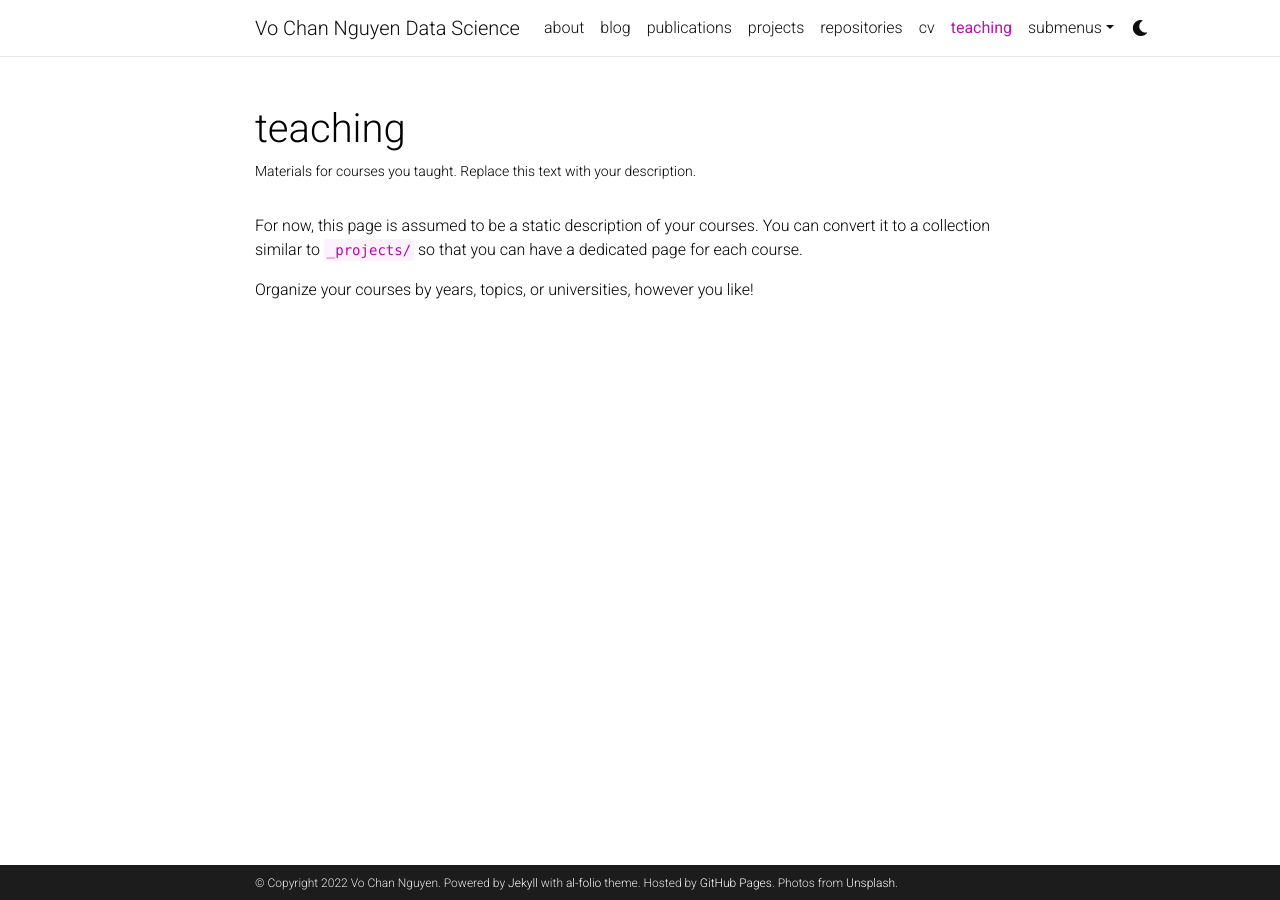
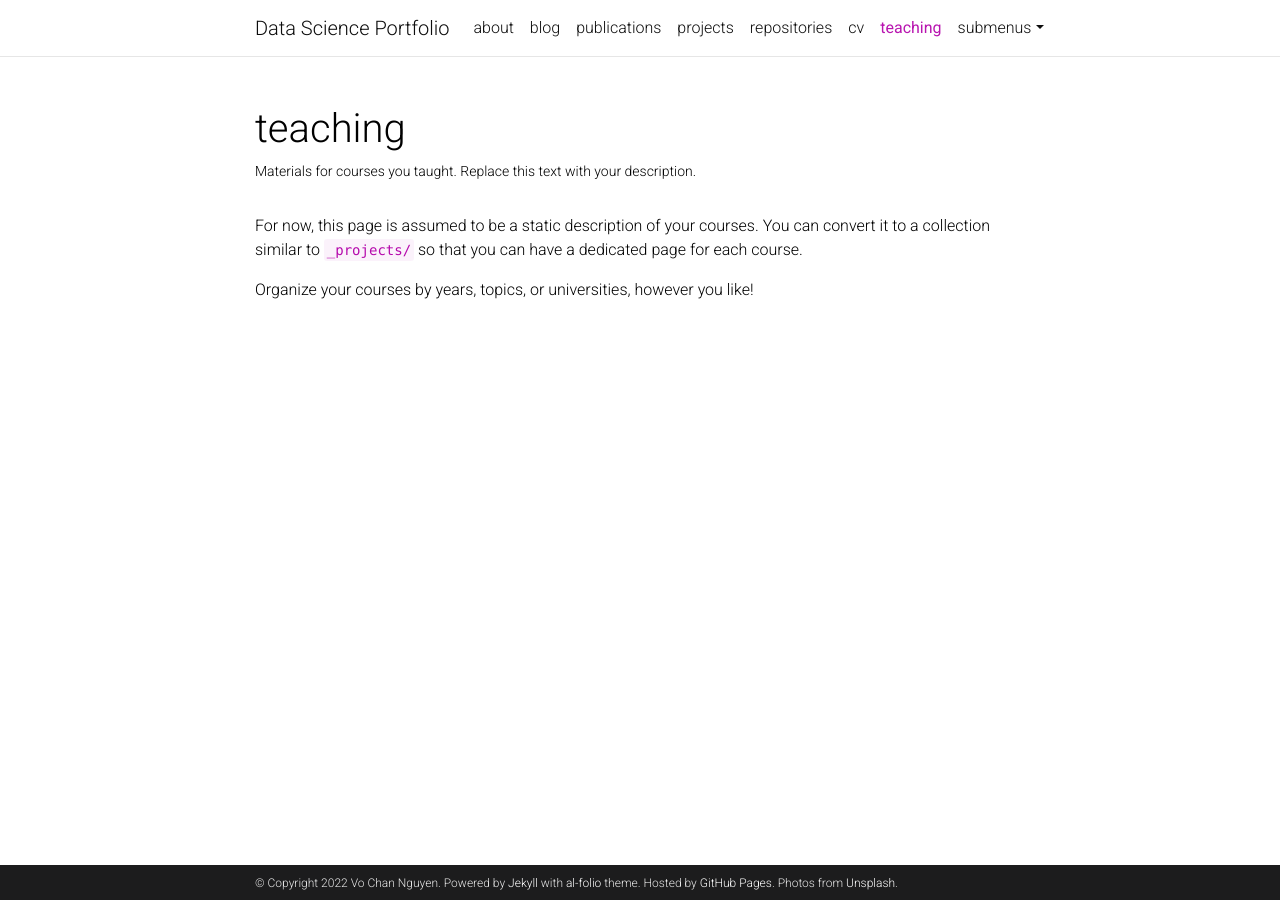
Before and after one commit to Vochannguyen/vochannguyen.github.io, a Jekyll site: the page built from _pages/teaching.md, in a window 1280 px wide. Built offline with Jekyll 4.4.1, drawn with Linux system fonts in a browser that asks for light colours; comment, search, counter and statistics services are not loaded; a style sheet for code colours, icons or effects is not loaded.

Commit message:
Update _config.yml

```diff
--- a/_config.yml
+++ b/_config.yml
@@ -2,7 +2,7 @@
 # Site settings
 # -----------------------------------------------------------------------------
 
-title: Vo Chan Nguyen Data Science # the website title (if blank, full name will be used instead)
+title: Data Science Portfolio # the website title (if blank, full name will be used instead)
 first_name: Vo
 middle_name: Chan
 last_name: Nguyen
@@ -317,7 +317,7 @@ enable_masonry:             true   # enables automatic project cards arangement
 enable_math:                true   # enables math typesetting (uses MathJax)
 enable_tooltips:            false  # enables automatic tooltip links generated
                                    # for each section titles on pages and posts
-enable_darkmode:            true   # enables switching between light/dark modes
+enable_darkmode:            false   # enables switching between light/dark modes
 enable_navbar_social:       false  # enables displaying social links in the
                                    # navbar on the about page
 enable_project_categories:  true   # enables categorization of projects into
```
